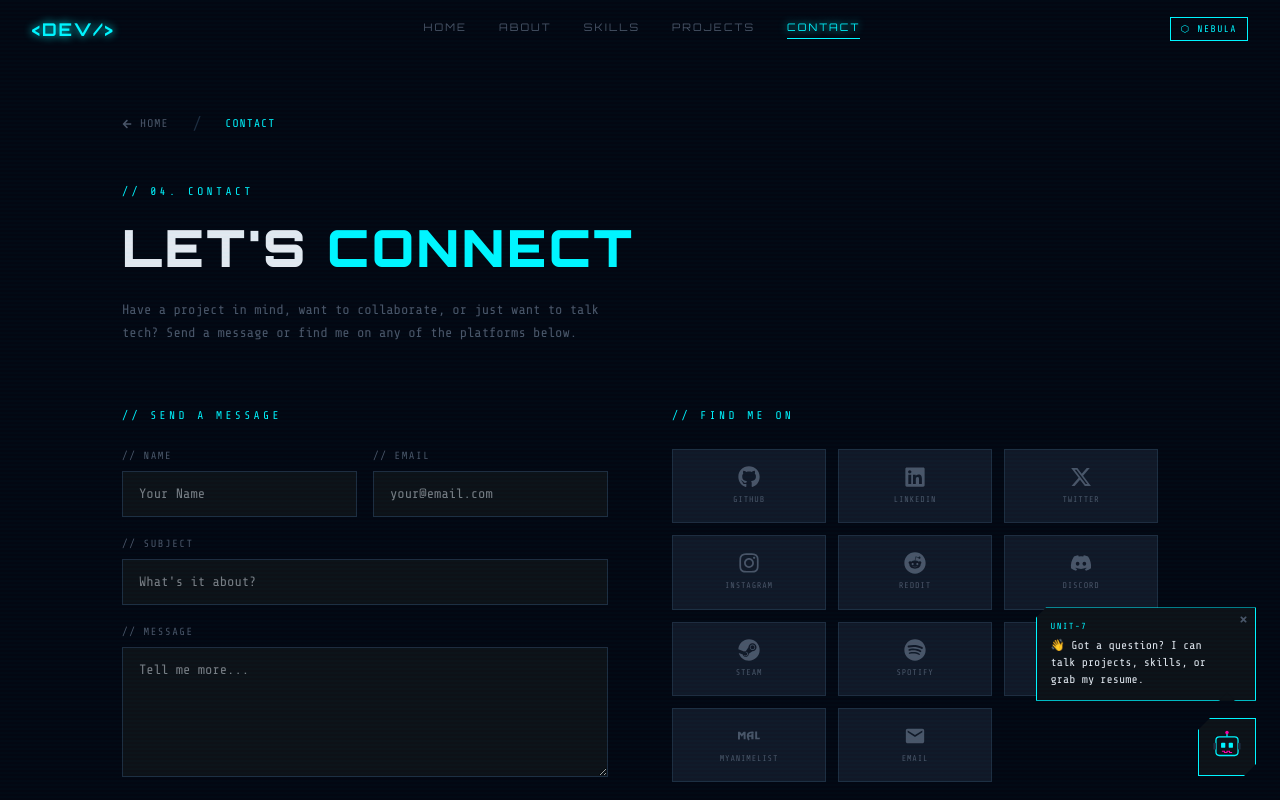
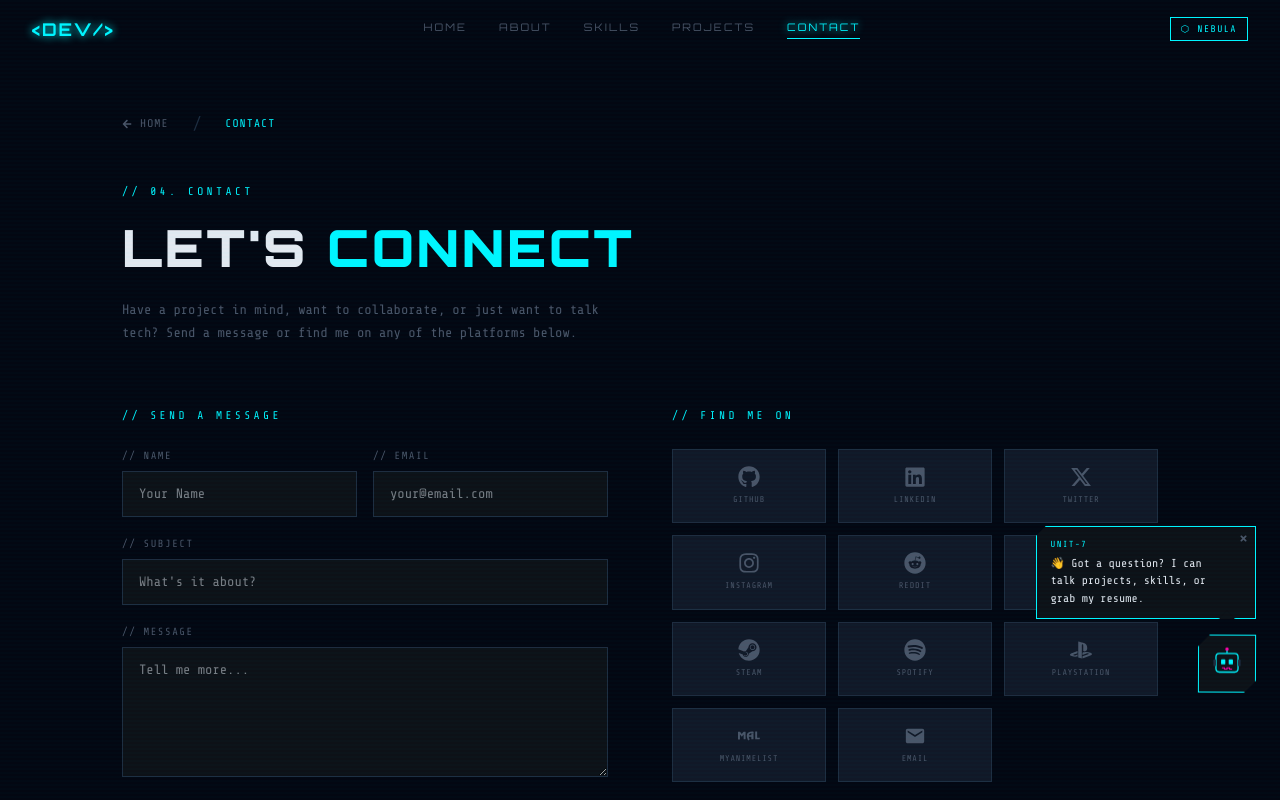
Before and after one commit to CyrusNeil25/portfolio-cyberpunk, a React (Vite) app: page /#/contact in a window 1280 px wide. Shown: the top 800 px of the page. Built offline with nearby package versions, Linux system fonts and the light colour scheme.

Commit message:
chat bot fix

```diff
--- a/src/components/ChatBot.jsx
+++ b/src/components/ChatBot.jsx
@@ -45,20 +45,35 @@ const QUICK_ACTIONS = [
 function RobotFace({ size = 34, blinking }) {
   return (
     <svg width={size} height={size} viewBox="0 0 40 40" fill="none">
-      {/* antenna */}
+      {/* antenna — sways gently, like it's alert/listening */}
+      <g>
+        <animateTransform
+          attributeName="transform" type="rotate"
+          values="0 20 8; -6 20 8; 0 20 8; 6 20 8; 0 20 8"
+          dur="3.4s" repeatCount="indefinite"
+        />
         <line x1="20" y1="3" x2="20" y2="8" stroke="var(--cyan)" strokeWidth="1.5" />
         <circle cx="20" cy="3" r="2" fill="var(--magenta)">
           <animate attributeName="opacity" values="1;0.3;1" dur="2s" repeatCount="indefinite" />
         </circle>
+      </g>
       {/* head */}
       <rect x="7" y="8" width="26" height="22" rx="4" stroke="var(--cyan)" strokeWidth="1.5" fill="var(--surface)" />
-      {/* eyes */}
+      {/* eyes — blink, and drift slightly left/right as if looking around */}
+      <g>
+        <animateTransform
+          attributeName="transform" type="translate"
+          values="0,0; 1.2,0; 1.2,0; -1.2,0; -1.2,0; 0,0"
+          keyTimes="0;0.2;0.45;0.55;0.8;1"
+          dur="6s" repeatCount="indefinite"
+        />
         <rect x="13" y="15" width="5" height={blinking ? 1 : 6} rx="1" fill="var(--cyan)">
           <animate attributeName="height" values="6;6;1;6;6" keyTimes="0;0.45;0.5;0.55;1" dur="4s" repeatCount="indefinite" />
         </rect>
         <rect x="22" y="15" width="5" height={blinking ? 1 : 6} rx="1" fill="var(--cyan)">
           <animate attributeName="height" values="6;6;1;6;6" keyTimes="0;0.45;0.5;0.55;1" dur="4s" repeatCount="indefinite" />
         </rect>
+      </g>
       {/* mouth */}
       <path d="M14 25 h3 v1.5 h3 v-1.5 h3 v1.5 h3" stroke="var(--magenta)" strokeWidth="1.2" fill="none" />
       {/* ears */}
@@ -90,12 +105,41 @@ export default function ChatBot() {
   const [typing, setTyping] = useState(false);
   const [teaserVisible, setTeaserVisible] = useState(false);
   const [teaserDismissed, setTeaserDismissed] = useState(false);
+  const [lift, setLift] = useState(0);
   const scrollRef = useRef(null);
 
   // Auto-scroll to newest message
   useEffect(() => {
     scrollRef.current?.scrollTo({ top: scrollRef.current.scrollHeight, behavior: 'smooth' });
   }, [messages, typing, open]);
+
+  // Lift the bot above the footer instead of letting it float over it.
+  // Tracks how far the footer intrudes into the viewport and pushes
+  // the bot up by that amount (plus a small gap), clamped to 0 otherwise.
+  useEffect(() => {
+    let ticking = false;
+    const recalc = () => {
+      const footer = document.querySelector('footer');
+      if (footer) {
+        const overlap = window.innerHeight - footer.getBoundingClientRect().top;
+        setLift(overlap > 0 ? overlap + 16 : 0);
+      }
+      ticking = false;
+    };
+    const onScroll = () => {
+      if (!ticking) {
+        window.requestAnimationFrame(recalc);
+        ticking = true;
+      }
+    };
+    recalc();
+    window.addEventListener('scroll', onScroll, { passive: true });
+    window.addEventListener('resize', onScroll);
+    return () => {
+      window.removeEventListener('scroll', onScroll);
+      window.removeEventListener('resize', onScroll);
+    };
+  }, []);
 
   // Pop up an attention-grabbing teaser bubble a few seconds after load,
   // unless the user already opened the chat or dismissed it.
@@ -139,13 +183,14 @@ export default function ChatBot() {
             transition={{ type: 'spring', stiffness: 320, damping: 24 }}
             className="cb-teaser"
             style={{
-              position: 'fixed', bottom: '6.2rem', right: '1.5rem', zIndex: 1499,
+              position: 'fixed', bottom: `calc(6.2rem + ${lift}px)`, right: '1.5rem', zIndex: 1499,
               maxWidth: '220px',
               background: 'var(--surface)',
               border: '1px solid var(--cyan)',
               boxShadow: '0 0 16px rgba(0,245,255,0.2), 0 8px 24px rgba(0,0,0,0.4)',
               padding: '0.7rem 0.85rem',
               clipPath: 'polygon(10px 0%, 100% 0%, 100% 100%, 0% 100%, 0% 10px)',
+              transition: 'bottom 0.15s ease-out',
             }}
           >
             <button
@@ -192,25 +237,33 @@ export default function ChatBot() {
         )}
       </AnimatePresence>
 
-      {/* ── Floating toggle button ── */}
+      {/* ── Floating toggle button — gentle idle bob + tilt when closed ── */}
       <motion.button
         onClick={() => setOpen((o) => !o)}
         aria-label={open ? 'Close assistant' : 'Open assistant'}
         initial={{ opacity: 0, scale: 0 }}
-        animate={{ opacity: 1, scale: 1 }}
-        transition={{ delay: 1, type: 'spring', stiffness: 260 }}
-        whileHover={{ scale: 1.08 }}
+        animate={{
+          opacity: 1, scale: 1,
+          y: open ? 0 : [0, -6, 0],
+          rotate: open ? 0 : [0, -3, 0, 3, 0],
+        }}
+        transition={{
+          default: { delay: 1, type: 'spring', stiffness: 260 },
+          y: { duration: 3.6, repeat: open ? 0 : Infinity, ease: 'easeInOut', delay: 1.4 },
+          rotate: { duration: 4.4, repeat: open ? 0 : Infinity, ease: 'easeInOut', delay: 1.4 },
+        }}
+        whileHover={{ scale: 1.08, rotate: 0 }}
         whileTap={{ scale: 0.94 }}
-        className="cb-float"
+        className={`cb-float${open ? '' : ' cb-breathe'}`}
         style={{
-          position: 'fixed', bottom: '1.5rem', right: '1.5rem', zIndex: 1500,
+          position: 'fixed', bottom: `calc(1.5rem + ${lift}px)`, right: '1.5rem', zIndex: 1500,
           width: '58px', height: '58px',
           background: 'var(--surface)',
           border: '1px solid var(--cyan)',
-          boxShadow: '0 0 16px rgba(0,245,255,0.25)',
           cursor: 'pointer',
           display: 'flex', alignItems: 'center', justifyContent: 'center',
           clipPath: 'polygon(12px 0%, 100% 0%, 100% calc(100% - 12px), calc(100% - 12px) 100%, 0% 100%, 0% 12px)',
+          transition: 'bottom 0.15s ease-out',
         }}
       >
         {open ? <FaTimes size={18} style={{ color: 'var(--magenta)' }} /> : <RobotFace />}
@@ -226,13 +279,14 @@ export default function ChatBot() {
             transition={{ type: 'spring', stiffness: 320, damping: 30 }}
             className="cb-panel"
             style={{
-              position: 'fixed', bottom: '5.75rem', right: '1.5rem', zIndex: 1500,
+              position: 'fixed', bottom: `calc(5.75rem + ${lift}px)`, right: '1.5rem', zIndex: 1500,
               width: '340px', maxWidth: 'calc(100vw - 2rem)',
               height: '460px', maxHeight: 'calc(100vh - 8rem)',
               background: '#050a14',
               border: '1px solid var(--cyan)',
               boxShadow: '0 0 30px rgba(0,245,255,0.15), 0 16px 50px rgba(0,0,0,0.55)',
               display: 'flex', flexDirection: 'column', overflow: 'hidden',
+              transition: 'bottom 0.15s ease-out',
             }}
           >
             {/* Header */}
@@ -350,6 +404,12 @@ export default function ChatBot() {
       </AnimatePresence>
 
       <style>{`
+        .cb-float { box-shadow: 0 0 16px rgba(0,245,255,0.25); }
+        .cb-breathe { animation: cb-breathe 3.6s ease-in-out infinite; }
+        @keyframes cb-breathe {
+          0%, 100% { box-shadow: 0 0 14px rgba(0,245,255,0.2); }
+          50%       { box-shadow: 0 0 24px rgba(0,245,255,0.4); }
+        }
         @keyframes cb-dot {
           0%, 100% { opacity: 0.25; transform: translateY(0); }
           50%       { opacity: 1;    transform: translateY(-3px); }
@@ -358,8 +418,9 @@ export default function ChatBot() {
         .cb-scroll::-webkit-scrollbar-track { background: transparent; }
         .cb-scroll::-webkit-scrollbar-thumb { background: var(--cyan); }
         @media (max-width: 480px) {
-          .cb-panel { right: 1rem !important; bottom: 5.25rem !important; height: 70vh !important; }
-          .cb-float { right: 1rem !important; bottom: 1rem !important; }
+          .cb-panel { right: 1rem !important; bottom: calc(5.25rem + ${lift}px) !important; height: 70vh !important; }
+          .cb-float { right: 1rem !important; bottom: calc(1rem + ${lift}px) !important; }
+          .cb-teaser { right: 1rem !important; }
         }
       `}</style>
     </>
```
Lines whose indentation alone changed are shown as unchanged.
